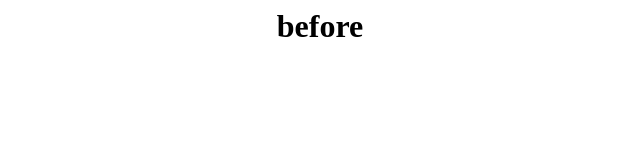
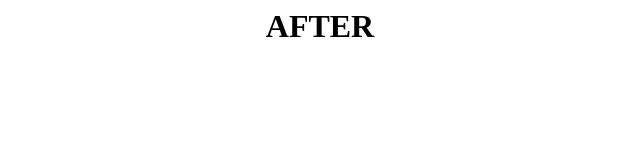
Before and after one commit to minnnmin/tutorial, a plain HTML site: page index.html in a window 1280 px wide. Shown: the full height of the page, 320-960 px from the left. Drawn offline with Linux system fonts and the light colour scheme.

Commit message:
Update index.html

```diff
--- a/index.html
+++ b/index.html
@@ -1 +1 @@
-<center><h1>before</h1></center>
+<center><h1>AFTER</h1></center>
```
